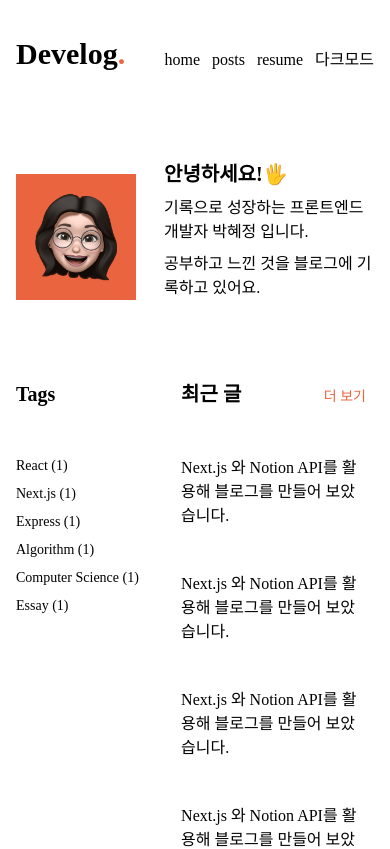
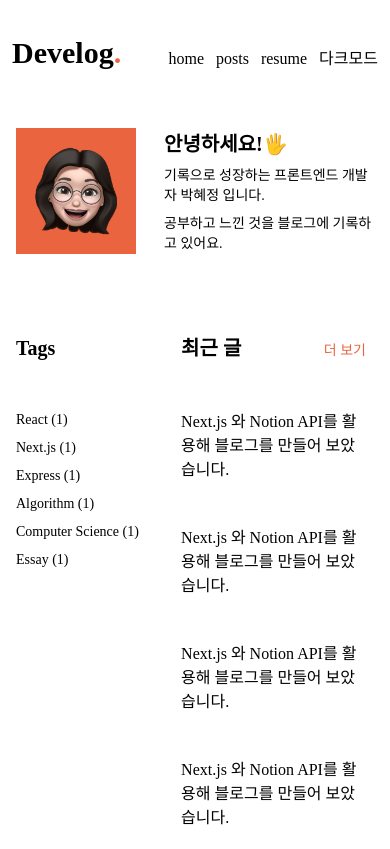
Before and after one commit to hyejj19/eva-devlog, a Next.js app: page / in a window 390 px wide. Shown: the top 849 px of the page. Built offline with nearby package versions, Linux system fonts and the light colour scheme.

Commit message:
design : header 하단 border 스크롤시 등장하도록 수정

```diff
--- a/src/components/Header.tsx
+++ b/src/components/Header.tsx
@@ -1,9 +1,21 @@
 import Link from 'next/link';
+import { useEffect, useState } from 'react';
 
 // TODO: 다크모드 컴포넌트 슬라이드로 만들기
 export default function Header() {
+  const [scrollPosition, setScrollPosition] = useState(0);
+  const updateScroll = () => {
+    setScrollPosition(window.scrollY || document.documentElement.scrollTop);
+  };
+  useEffect(() => {
+    window.addEventListener('scroll', updateScroll);
+  });
+
   return (
-    <header className="flex w-full justify-between pt-5 pb-2 h-[80px] items-end">
+    <header
+      className={`flex w-full justify-between pt-5 pb-2 h-[80px] px-3 lg:px-0 items-end bg-white fixed max-w-[900px] transition-all border-b border-b-1 border-transparent ${
+        scrollPosition > 80 && 'border-gray-200'
+      }`}>
       <Link href={'/'}>
         <div className="cursor-pointer text-3xl font-bold">
           <span className="hover:text-main-orange transition-colors">
--- a/src/components/Intro.tsx
+++ b/src/components/Intro.tsx
@@ -2,7 +2,7 @@ import Image from 'next/image';
 
 export default function Intro() {
   return (
-    <section className="w-full flex items-center pt-20">
+    <section className="w-full flex items-center mt-32">
       <article className="flex items-end w-full">
         <Image
           src="/profile_develog.png"
@@ -11,7 +11,7 @@ export default function Intro() {
           alt="프로필 이미지"
           className="shrink-0 mr-7"
         />
-        <div className="max-w-[400px] space-y-2">
+        <div className="max-w-[400px] space-y-2 text-sm md:text-base">
           <p className="font-bold text-xl">안녕하세요!🖐️</p>
           <p>기록으로 성장하는 프론트엔드 개발자 박혜정 입니다.</p>
           <p>공부하고 느낀 것을 블로그에 기록하고 있어요.</p>
--- a/src/pages/blog/index.tsx
+++ b/src/pages/blog/index.tsx
@@ -41,10 +41,12 @@ import TagList from '../../components/TagList';
 export default function PostsPage() {
   return (
     <Layout>
-      <ContentLayout>
-        <TagList />
-        <PostList />
-      </ContentLayout>
+      <section className="mt-16">
+        <ContentLayout>
+          <TagList />
+          <PostList />
+        </ContentLayout>
+      </section>
     </Layout>
   );
 }
```
